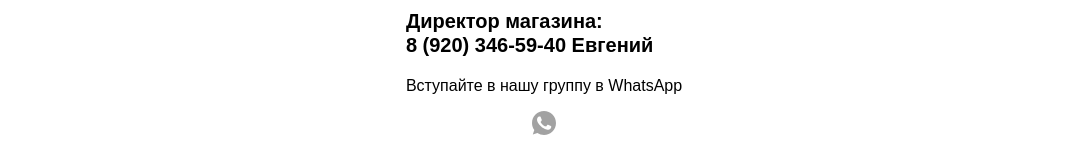
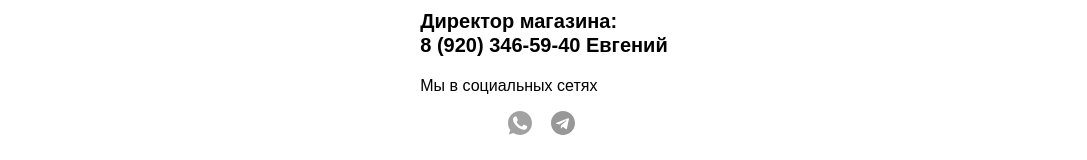
Before and after one commit to 37Evgeny/LandingPage14313, a React (Create React App) app in the folder landingpage14313/: page / in a window 1280 px wide. Shown: the part 2686-2846 px from the top of the page, without its empty margins (96-1183 px from the left). Built offline with nearby package versions, Linux system fonts and the light colour scheme.

Commit message:
Поправил стили футера ++ добавил ссылу на телеграмм ++ поправил стили арусели

```diff
--- a/landingpage14313/src/components/Footer/footer.jsx
+++ b/landingpage14313/src/components/Footer/footer.jsx
@@ -1,6 +1,7 @@
 import React from "react";
 import './index.css';
 import whatsapp from "./img/whatsapp.svg";
+import telegram from "./img/telegram.svg";
 
 function Footer() {
 
@@ -14,13 +15,19 @@ function Footer() {
 							<a className="contacts__tel contacts__link" href="tel:89203465940">
                             Директор магазина:<br/>8 (920) 346-59-40 Евгений
 							</a>
+							<p className="contacts__whatsapp">Мы в социальных сетях</p>
 							<ul className="socials contacts__socials">
 								<li className="socials__item">
-                                <p className="contacts__whatsapp">Вступайте в нашу группу в WhatsApp</p>
+
 									<a className="socials__link" href="https://chat.whatsapp.com/IoSjqcXxWTD2g8djhTNY3p">
                                         <img src={whatsapp} alt="whatsapp" className="socials__icon" />
 									</a>
-                                 </li>
+									</li>
+									<li className="socials__item">
+									<a className="socials__link" href="https://t.me/+owO5FFluJ94xM2Ni">
+										<img src={telegram} alt="telegram" className="socials__icon" />
+									</a>
+									</li>
 							</ul>
 						</div>
 					</div>
--- a/landingpage14313/src/components/Footer/index.css
+++ b/landingpage14313/src/components/Footer/index.css
@@ -78,6 +78,7 @@
 .socials {
 	display: flex;
 	align-items: center;
+	justify-content: center;
 	width: 100%;
 	gap: 14px;
 	list-style: none;
@@ -90,6 +91,7 @@
 	justify-content: center;
 	opacity: 0.4;
 	transition: opacity 0.3s;
+	padding-right: 5px;
 }
 
 .socials__link:hover {
--- a/landingpage14313/src/components/Promo/Knives14.03-29.04/index2.css
+++ b/landingpage14313/src/components/Promo/Knives14.03-29.04/index2.css
@@ -30,5 +30,8 @@
         flex-direction: column;
         align-items:flex-start;
     }
+    .dates__promo{
+        margin: 0px;
+    }
 
 }
--- a/landingpage14313/src/components/Promo/Pensioner/pensioner.jsx
+++ b/landingpage14313/src/components/Promo/Pensioner/pensioner.jsx
@@ -4,8 +4,7 @@ import "./index.css"
 function Pensioner() {
     return (
         <div className='pensioner'>
-
-            <img src={imgPensioner} alt="Скидка пенсионерам" className='pensioner__img' />
+           <img src={imgPensioner} alt="Скидка пенсионерам" className='pensioner__img' />
             <span className='pencia__15'>Скидка -15%</span>
             <span className='pencia__mir'>При оплате картой мир</span>
         </div>
```
Also changed, not shown: landingpage14313/src/components/Footer/img/telegram.svg (added).
